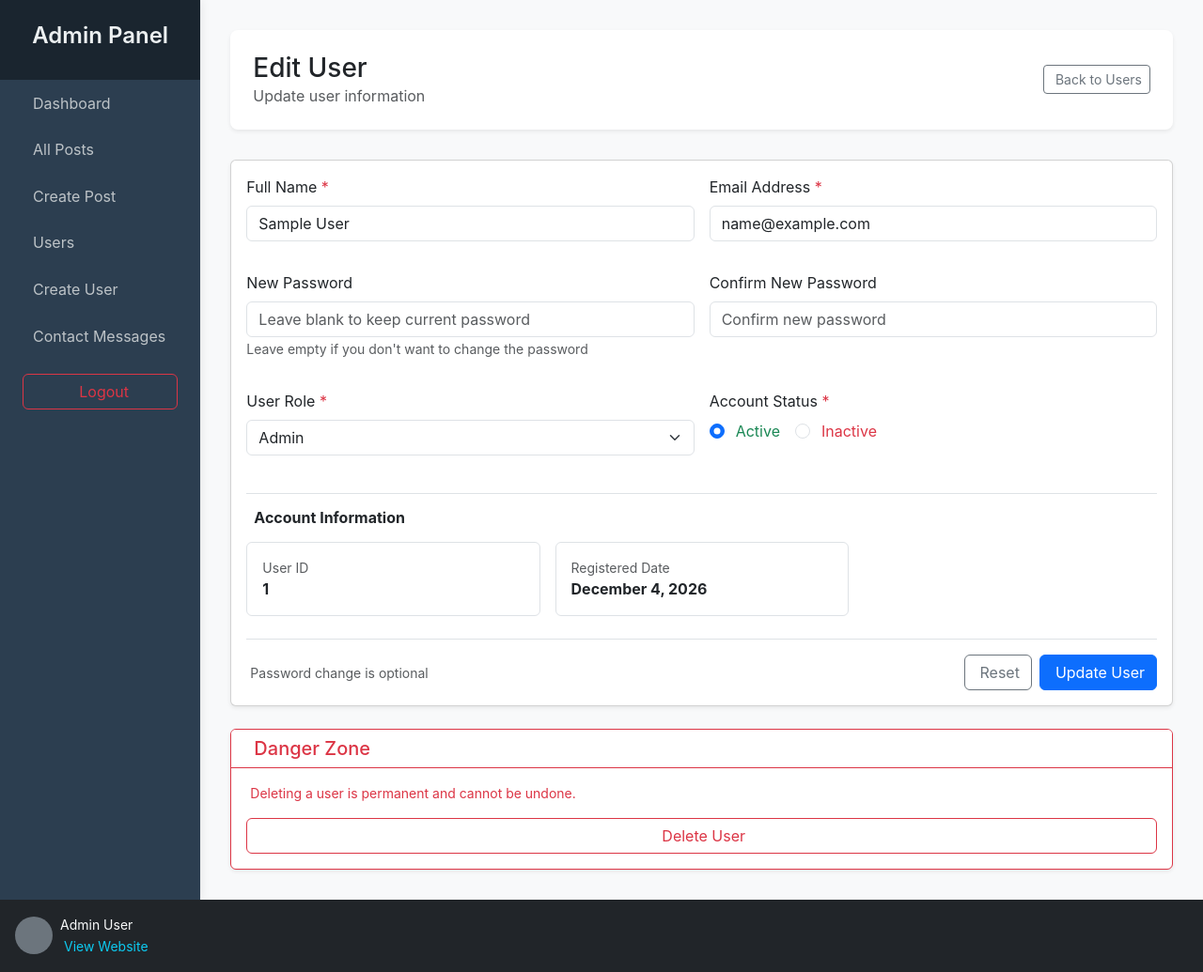
After one commit to max021x/electrodoc, a PHP site: page /admin/users/1/edit in a window 1280 px wide. The commit adds this page. Shown: the whole page at 94% size. Run offline with PHP 8.4, Linux system fonts and the light colour scheme; the visitor is signed in with stand-in values (Sample User, id 1); data that the repository does not hold is empty; style sheets or scripts are compiled from the project's sources; some libraries are stand-ins or nearby versions.

Commit message:
working on user edit

```diff
--- a/app/Controllers/Admin/UserController.php
+++ b/app/Controllers/Admin/UserController.php
@@ -3,6 +3,7 @@
 namespace App\Controllers\Admin;
 
 use App\Models\User;
+use App\Services\Auth;
 use App\Services\Authorization;
 use Core\Router;
 use Core\Viewer;
@@ -81,9 +82,77 @@ class UserController
         Router::redirect('/admin/users');
     }
 
-    public function edit() {}
+    public function edit($id)
+    {
+        $user = User::find($id);
+        return Viewer::render(
+            'admin/user/edit',
+            ['user' => $user],
+            'admin/layouts/main'
+        );
+    }
 
-    public function update() {}
+    public function update($id)
+    {
+        Authorization::verify('dashboard');
+        $user = User::find($id);
 
-    public function delete() {}
+        if (!$user) {
+            return Viewer::render(
+                'admin/user/edit',
+                ['error' => 'User not Found'],
+                'admin/layouts/main'
+            );
+        }
+
+        $name = $_POST['name'];
+        $email = $_POST['email'];
+        $role = $_POST['role'];
+        $status = $_POST['status'];
+        $password = $_POST['password'];
+        $confirm_password = $_POST['confirm_password'];
+
+        if (!empty($email) && User::findByEmail($email) === false || $user->email === $email) {
+            $user->email = $email;
+        } else {
+            $_SESSION['error'] = "This email is already registered. Please use a different email address .";
+            Router::redirect("/admin/users/$id/edit");
+        }
+
+        if (!empty($name) || !empty($role) || !empty($status)) {
+            $user->name = $name;
+            $user->role = $role;
+            $user->status = (int) $status;
+        }
+
+
+        if ($password === $confirm_password && !empty($password) || !empty($confirm_password)) {
+            $user->password = password_hash($password, PASSWORD_DEFAULT);
+        } else {
+            $_SESSION['error'] = "Password Do Not Match";
+            Router::redirect("/admin/users/$id/edit");
+        }
+
+        $user->save();
+        Router::redirect('/admin/users');
+    }
+
+    public function delete($id)
+    {
+        $user = User::find($id);
+        if (!$user) {
+            return Viewer::render(
+                'admin/user/edit',
+                ['error' => 'User not Found'],
+                'admin/layouts/main'
+            );
+        }
+        if ($user->id === Auth::user()->id) {
+            Auth::logout();
+            $user->delete();
+            Router::redirect('/login');
+        }
+        $user->delete();
+        Router::redirect('/admin/users');
+    }
 }
--- a/app/Models/User.php
+++ b/app/Models/User.php
@@ -17,8 +17,6 @@ class User extends Model
     public $role;
     public $status;
     public $created_at;
-    public $update_at;
-
 
     public static function findByEmail(string $email)
     {
--- /dev/null
+++ b/app/Views/admin/user/edit.php
@@ -0,0 +1,212 @@
+<div class="admin-header">
+    <div class="d-flex justify-content-between align-items-center">
+        <div>
+            <h1 class="h3 mb-0">Edit User</h1>
+            <p class="text-muted mb-0">Update user information</p>
+        </div>
+        <a href="/admin/users" class="btn btn-outline-secondary btn-sm">
+            <i class="fas fa-arrow-left me-1"></i> Back to Users
+        </a>
+    </div>
+</div>
+
+<!-- Error Alert -->
+<?php if (isset($_SESSION['error'])): ?>
+<div class="alert alert-danger alert-dismissible fade show mt-3" role="alert">
+    <i class="fas fa-exclamation-circle me-2"></i>
+    <?= htmlspecialchars($_SESSION['error']) ?>
+    <?php unset($_SESSION['error']); ?>
+    <button type="button" class="btn-close" data-bs-dismiss="alert" aria-label="Close"></button>
+</div>
+<?php endif; ?>
+
+<!-- Success Alert -->
+<?php if (isset($success)): ?>
+<div class="alert alert-success alert-dismissible fade show mt-3" role="alert">
+    <i class="fas fa-check-circle me-2"></i>
+    <?= htmlspecialchars($success) ?>
+    <button type="button" class="btn-close" data-bs-dismiss="alert" aria-label="Close"></button>
+</div>
+<?php endif; ?>
+
+<div class="card shadow-sm mt-4">
+    <div class="card-body">
+        <form action="/admin/users/<?= $user->id ?>/update" method="POST">
+            <?= csrf_token() ?>
+            <div class="row g-3">
+                <!-- Name Field -->
+                <div class="col-md-6">
+                    <div class="mb-3">
+                        <label for="name" class="form-label">Full Name <span class="text-danger">*</span></label>
+                        <input type="text" class="form-control" id="name" name="name"
+                               value="<?= htmlspecialchars($user->name) ?>"
+                               placeholder="Enter full name" required>
+                    </div>
+                </div>
+
+                <!-- Email Field -->
+                <div class="col-md-6">
+                    <div class="mb-3">
+                        <label for="email" class="form-label">Email Address <span class="text-danger">*</span></label>
+                        <input type="email" class="form-control" id="email" name="email"
+                               value="<?= htmlspecialchars($user->email) ?>"
+                               placeholder="name@example.com" required>
+                    </div>
+                </div>
+
+                <!-- Password Field (Optional) -->
+                <div class="col-md-6">
+                    <div class="mb-3">
+                        <label for="password" class="form-label">New Password</label>
+                        <input type="password" class="form-control" id="password" name="password"
+                               placeholder="Leave blank to keep current password">
+                        <small class="text-muted">Leave empty if you don't want to change the password</small>
+                    </div>
+                </div>
+
+                <!-- Confirm Password Field -->
+                <div class="col-md-6">
+                    <div class="mb-3">
+                        <label for="confirm_password" class="form-label">Confirm New Password</label>
+                        <input type="password" class="form-control" id="confirm_password" name="confirm_password"
+                               placeholder="Confirm new password">
+                    </div>
+                </div>
+
+                <!-- Role Field -->
+                <div class="col-md-6">
+                    <div class="mb-3">
+                        <label for="role" class="form-label">User Role <span class="text-danger">*</span></label>
+                        <select class="form-select" id="role" name="role" required>
+                            <option value="">Select a role</option>
+                            <option value="admin" <?= $user->role === 'admin' ? 'selected' : '' ?>>Admin</option>
+                            <option value="user" <?= $user->role === 'user' ? 'selected' : '' ?>>User</option>
+                        </select>
+                    </div>
+                </div>
+
+                <!-- Status Field -->
+                <div class="col-md-6">
+                    <div class="mb-3">
+                        <label class="form-label">Account Status <span class="text-danger">*</span></label>
+                        <div class="d-flex gap-3">
+                            <div class="form-check">
+                                <input class="form-check-input" type="radio" name="status"
+                                       id="status_active" value="1"
+                                       <?= $user->status == 1 ? 'checked' : '' ?>>
+                                <label class="form-check-label text-success" for="status_active">
+                                    <i class="fas fa-check-circle me-1"></i> Active
+                                </label>
+                            </div>
+                            <div class="form-check">
+                                <input class="form-check-input" type="radio" name="status"
+                                       id="status_inactive" value="0"
+                                       <?= $user->status == 0 ? 'checked' : '' ?>>
+                                <label class="form-check-label text-danger" for="status_inactive">
+                                    <i class="fas fa-times-circle me-1"></i> Inactive
+                                </label>
+                            </div>
+                        </div>
+                    </div>
+                </div>
+            </div>
+
+            <!-- Account Information -->
+            <div class="mt-4 pt-3 border-top">
+                <h6 class="fw-bold mb-3">
+                    <i class="fas fa-info-circle text-info me-2"></i>
+                    Account Information
+                </h6>
+                <div class="row g-3">
+                    <div class="col-md-4">
+                        <div class="border rounded p-3">
+                            <small class="text-muted d-block">User ID</small>
+                            <strong><?= $user->id ?></strong>
+                        </div>
+                    </div>
+                    <div class="col-md-4">
+                        <div class="border rounded p-3">
+                            <small class="text-muted d-block">Registered Date</small>
+                            <strong><?= date('F j, Y', strtotime($user->created_at)) ?></strong>
+                        </div>
+                    </div>
+
+                </div>
+            </div>
+
+            <!-- Form Actions -->
+            <div class="mt-4 pt-3 border-top">
+                <div class="d-flex justify-content-between align-items-center">
+                    <div class="text-muted">
+                        <small>
+                            <i class="fas fa-info-circle me-1"></i>
+                            Password change is optional
+                        </small>
+                    </div>
+                    <div class="d-flex gap-2">
+                        <button type="reset" class="btn btn-outline-secondary">
+                            <i class="fas fa-redo me-1"></i> Reset
+                        </button>
+                        <button type="submit" class="btn btn-primary">
+                            <i class="fas fa-save me-1"></i> Update User
+                        </button>
+                    </div>
+                </div>
+            </div>
+        </form>
+    </div>
+</div>
+
+<!-- Delete User Section -->
+<div class="card shadow-sm border-danger mt-4">
+    <div class="card-header bg-white border-danger">
+        <h5 class="mb-0 d-flex align-items-center text-danger">
+            <i class="fas fa-exclamation-triangle me-2"></i>
+            Danger Zone
+        </h5>
+    </div>
+    <div class="card-body">
+        <p class="text-danger small mb-3">
+            <i class="fas fa-info-circle me-1"></i>
+            Deleting a user is permanent and cannot be undone.
+        </p>
+        <button type="button" class="btn btn-outline-danger w-100"
+                data-bs-toggle="modal"
+                data-bs-target="#deleteUserModal">
+            <i class="fas fa-trash me-1"></i> Delete User
+        </button>
+    </div>
+</div>
+
+<!-- Delete User Modal -->
+<div class="modal fade" id="deleteUserModal" tabindex="-1">
+    <div class="modal-dialog">
+        <div class="modal-content">
+            <div class="modal-header border-danger">
+                <h5 class="modal-title text-danger">
+                    <i class="fas fa-exclamation-triangle me-2"></i>
+                    Delete User
+                </h5>
+                <button type="button" class="btn-close" data-bs-dismiss="modal"></button>
+            </div>
+            <div class="modal-body">
+                <div class="alert alert-danger">
+                    <i class="fas fa-exclamation-circle me-2"></i>
+                    <strong>Warning:</strong> This action cannot be undone.
+                </div>
+                <p>Are you sure you want to delete user <strong><?= htmlspecialchars($user->name) ?></strong>?</p>
+                <p class="text-muted">All user data including their account information will be permanently deleted.</p>
+                <form action="/admin/users/<?= $user->id ?>" method="POST" id="deleteUserForm">
+                    <?= csrf_token() ?>
+                    <input type="hidden" name="_method" value="DELETE">
+                </form>
+            </div>
+            <div class="modal-footer">
+                <button type="button" class="btn btn-secondary" data-bs-dismiss="modal">Cancel</button>
+                <button type="submit" form="deleteUserForm" class="btn btn-danger">
+                    <i class="fas fa-trash me-1"></i> Delete User Permanently
+                </button>
+            </div>
+        </div>
+    </div>
+</div>
--- a/routes.php
+++ b/routes.php
@@ -36,6 +36,9 @@ $router->add("POST", '/admin/posts/{id}/delete' , 'Admin\PostController@delete')
 $router->add("GET" , '/admin/users' , 'Admin\UserController@index') ;
 $router->add("GET" , '/admin/users/create' , 'Admin\UserController@create') ;
 $router->add("POST" , '/admin/users/store' , 'Admin\UserController@store') ;
+$router->add("GET" , '/admin/users/{id}/edit' , 'Admin\UserController@edit') ;
+$router->add("POST" , '/admin/users/{id}/update' , 'Admin\UserController@update') ;
+$router->add("POST" , '/admin/users/{id}/delete' , 'Admin\UserController@delete') ;
 
 // admin contact
 $router->add('GET' , '/admin/contacts' , 'Admin\ContactController@index') ;
```
Also changed, not shown: database/schema.sql (line endings or trailing spaces).
